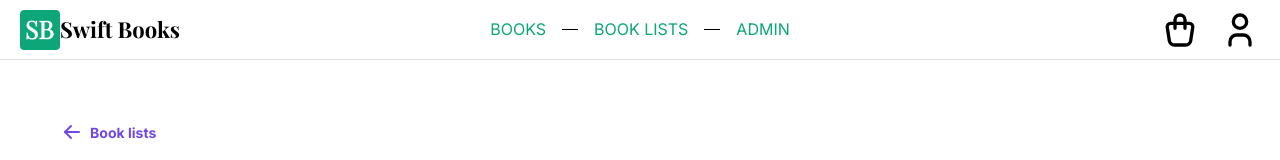
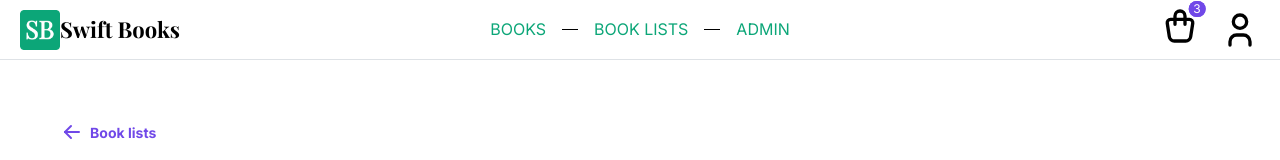
Before and after one commit to kovalromank/swiftbooks, a Next.js app in the folder web/: page /book-lists/create in a window 1280 px wide. Shown: the top 160 px of the page. Built offline with nearby package versions, Linux system fonts and the light colour scheme; a web font is replaced by a local one.

Commit message:
add indicator to shopping cart navigation button

```diff
--- a/web/src/components/cart/cart-menu.module.css
+++ b/web/src/components/cart/cart-menu.module.css
@@ -1,7 +1,5 @@
-.dropdown {
-  max-height: calc(100vh - var(--app-shell-header-height) - 2rem);
-  overflow: auto;
-  padding: 0;
+.indicator {
+  display: flex;
 }
 
 .modalInner {
--- a/web/src/components/cart/cart-menu.tsx
+++ b/web/src/components/cart/cart-menu.tsx
@@ -1,7 +1,7 @@
 "use client";
 
 import { FC, useState, MouseEvent, useCallback } from "react";
-import { ActionIcon, ActionIconProps, Modal, useMantineTheme } from "@mantine/core";
+import { ActionIcon, ActionIconProps, Indicator, Modal, useMantineTheme } from "@mantine/core";
 import { IconShoppingBag } from "@tabler/icons-react";
 import { useMediaQuery } from "@mantine/hooks";
 
@@ -24,6 +24,14 @@ export const CartMenu: FC<ActionIconProps> = ({ size, ...rest }) => {
 
   return (
     <>
+      <Indicator
+        label={3}
+        size="1rem"
+        offset={3}
+        color="violet"
+        variant="light"
+        className={classes.indicator}
+      >
         <ActionIcon
           size={size || "2.5rem"}
           variant="subtle"
@@ -33,6 +41,7 @@ export const CartMenu: FC<ActionIconProps> = ({ size, ...rest }) => {
         >
           <IconShoppingBag size="2.5rem" />
         </ActionIcon>
+      </Indicator>
       <Modal
         padding="1.25rem"
         trapFocus
```
Lines whose indentation alone changed are shown as unchanged.
